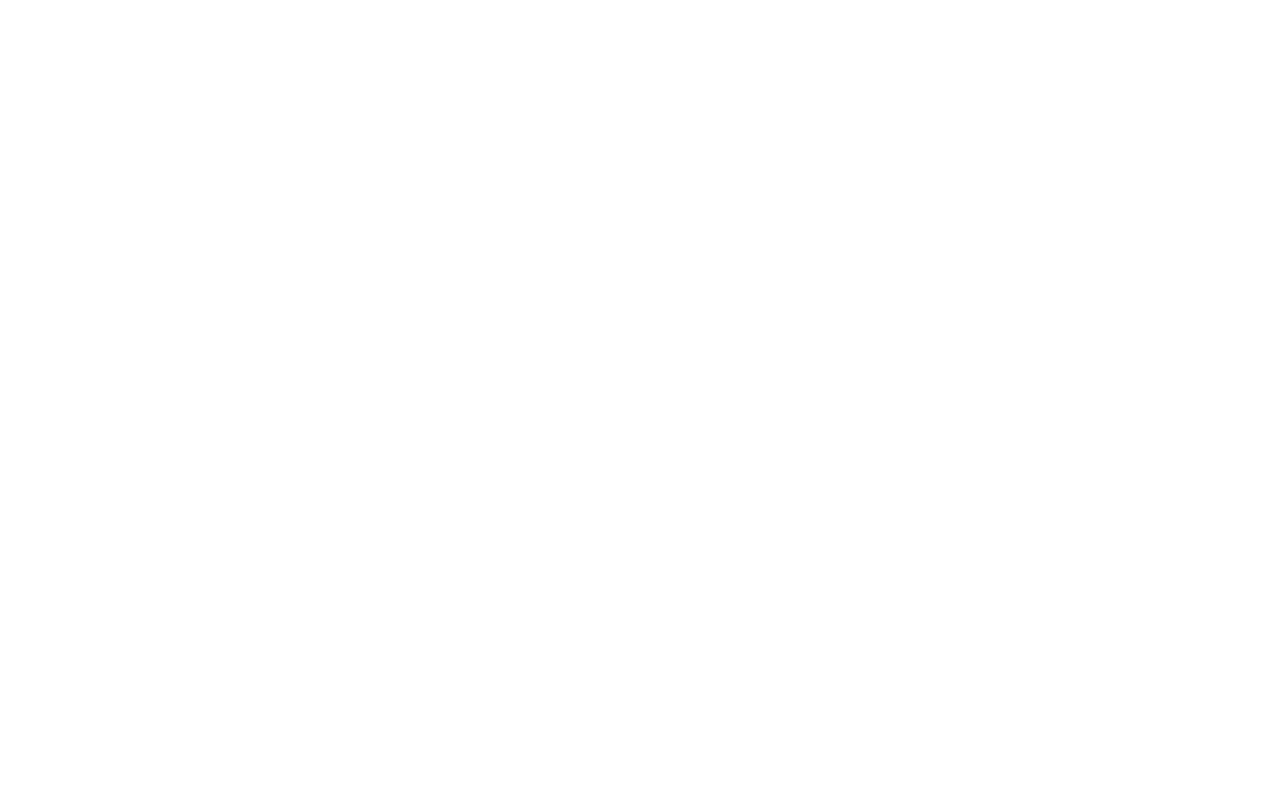
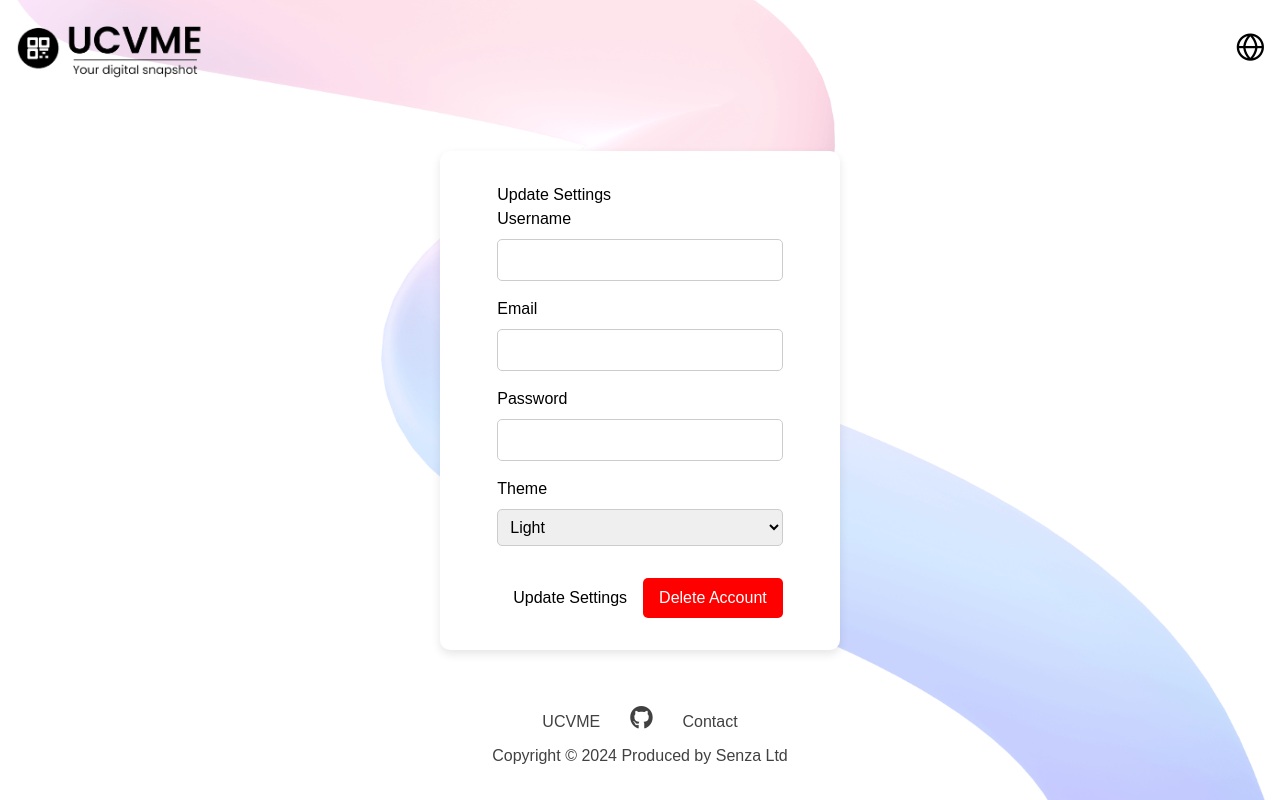
Before and after one commit to SENZAGlobalClassroom/UCVME, a Vue app in the folder app/view/: page /settings in a window 1280 px wide. Before the commit this address had no page. Built offline with nearby package versions, Linux system fonts and the light colour scheme; a web font is replaced by a local one.

Commit message:
UI for Setting Done | Func. to be Updated

```diff
--- /dev/null
+++ b/app/view/src/components/SettingForm.vue
@@ -0,0 +1,107 @@
+<template>
+  <div class="setting-form">
+    <h2>Update Settings</h2>
+    <form @submit.prevent="onSubmit">
+      <div class="form-group">
+        <label for="username">Username</label>
+        <input id="username" v-model="user.username" type="text" required>
+      </div>
+
+      <div class="form-group">
+        <label for="email">Email</label>
+        <input id="email" v-model="user.email" type="email" required>
+      </div>
+
+      <div class="form-group">
+        <label for="password">Password</label>
+        <input id="password" v-model="user.password" type="password" required>
+      </div>
+
+      <div class="form-group">
+        <label for="theme">Theme</label>
+        <select id="theme" v-model="user.theme">
+          <option value="light">Light</option>
+          <option value="dark">Dark</option>
+        </select>
+      </div>
+
+      <button type="submit" class="btn">Update Settings</button>
+      <button type="button" class="btn btn-danger" @click="onDeleteAccount">Delete Account</button>
+    </form>
+  </div>
+</template>
+
+<script>
+  export default {
+    data() {
+      return {
+        user: {
+          username: '',
+          email: '',
+          password: '',
+          theme: 'light', // Default theme
+        },
+      };
+    },
+    methods: {
+      onSubmit() {
+        // Implement submission logic here
+
+        alert('Settings updated!');
+      },
+      onDeleteAccount() {
+        // Implement account deletion logic here
+
+        if (confirm('Are you sure you want to delete your account? This cannot be undone.')) {
+          alert('Account deleted.');
+        }
+      }
+    }
+  }
+</script>
+
+<style scoped>
+.settings-form {
+  width: 100%;
+  max-width: 400px;
+  padding: 2rem;
+  background: #fff;
+  border-radius: 10px;
+  box-shadow: 0 4px 10px rgba(0, 0, 0, 0.1);
+  display: flex;
+  flex-direction: column;
+  align-items: center;
+}
+
+.form-group {
+  margin-bottom: 1rem;
+  width: 100%;
+}
+
+.form-group label {
+  display: block;
+  margin-bottom: 0.5rem;
+}
+
+.form-group input,
+.form-group select {
+  width: 100%;
+  padding: 0.5rem;
+  border: 1px solid #ccc;
+  border-radius: 5px;
+}
+
+.btn {
+  cursor: pointer;
+  padding: 0.5rem 1rem;
+  border: none;
+  border-radius: 5px;
+  margin-top: 1rem;
+}
+
+.btn-danger {
+  background-color: red;
+  color: white;
+}
+
+</style>
--- a/app/view/src/router/index.js
+++ b/app/view/src/router/index.js
@@ -5,7 +5,8 @@
 import CVProcessCompleteView from '../views/CVProcessCompleteView.vue'
 import CV from '../views/CVView.vue'
 import WalletView from '../views/WalletView.vue'
-import HelpView from '@/views/HelpView.vue'
+import HelpView from '../views/HelpView.vue'
+import SettingView from '../views/SettingView.vue'
 
 const router = createRouter({
   history: createWebHistory(import.meta.env.BASE_URL),
@@ -50,6 +51,11 @@
       name: 'HelpView',
       component: HelpView
     },
+    {
+      path: '/settings',
+      name: 'SettingView',
+      component: SettingView
+    }
     // {
     //   path: '/about',
     //   name: 'about',
--- /dev/null
+++ b/app/view/src/views/SettingView.vue
@@ -0,0 +1,83 @@
+<template>
+  <div class="setting-view">
+    <TopBarFT/>
+
+    <div class="form-container">
+      <SettingForm @submit-form="handleSettingChange" />
+    </div>
+
+    <Footer />
+  </div>
+</template>
+
+<script setup>
+  import Footer from '@/components/Footer.vue';
+  import SettingForm from '@/components/SettingForm.vue';
+
+  const handleSettingChange = (settings) => {
+  };
+
+</script>
+
+<style scoped>
+  .setting-view {
+    display: flex;
+    flex-direction: column;
+    align-items: center;
+    justify-content: center;
+
+    height: 100vh;
+    padding-top: 0;
+
+    background-image: url('@/assets/Pastel_12.png');
+    background-position: left center, right center;
+    background-repeat: no-repeat, no-repeat;
+    background-size: cover;
+  }
+
+  .form-container {
+    width: 100%;
+    max-width: 400px;
+    padding: 2rem;
+    background: #fff;
+    border-radius: 10px;
+    box-shadow: 0 4px 10px rgba(0, 0, 0, 0.1);
+    display: flex;
+    flex-direction: column;
+    align-items: center;
+  }
+
+  .top-bar {
+  position: fixed;
+  top: 0;
+  left: 0;
+  display: flex;
+  justify-content: space-between;
+  align-items: center;
+  padding: 1rem;
+  width: 100%;
+  }
+
+  .logo {
+    max-height: 60px;
+  }
+
+  .globe-icon {
+    font-size: 2rem;
+  }
+
+  footer {
+    position: fixed;
+    bottom: 2rem;
+  }
+
+  @media (max-width: 600px) {
+    .login-view {
+      padding: 10px;
+    }
+
+    /*.form-container {
+      padding: 1rem;
+    }*/
+  }
+</style>
```
